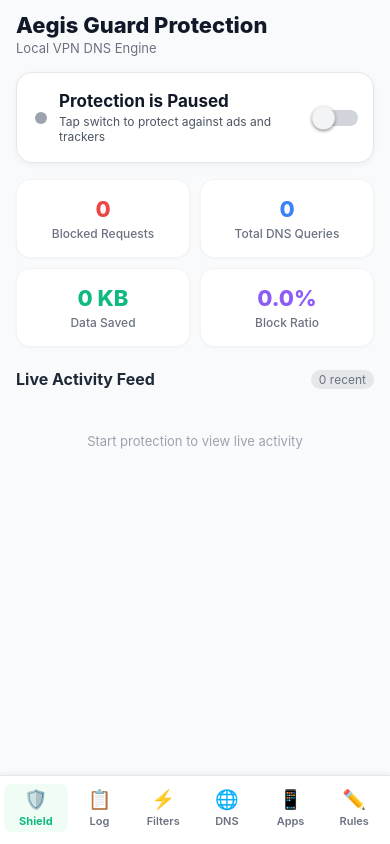
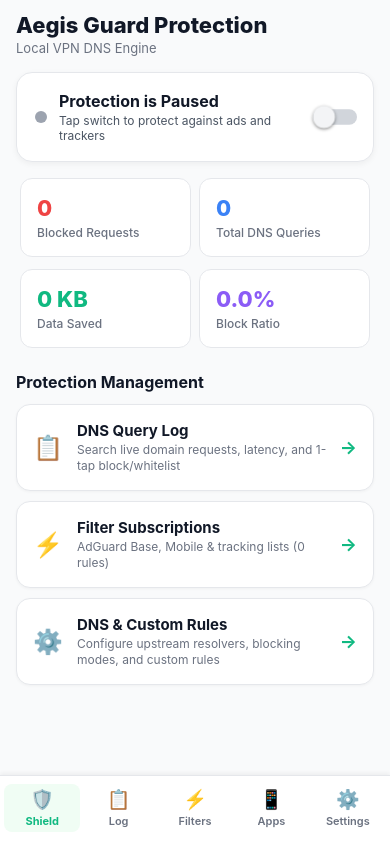
Before and after one commit to fajos/aegis-guard, a React Native app: screen / in a window 390 px wide. Built offline with nearby package versions, Linux system fonts and the light colour scheme.

Commit message:
Consolidate DNS and Rules under Settings tab, streamline Dashboard screen

```diff
--- a/App.tsx
+++ b/App.tsx
@@ -10,11 +10,10 @@
 import { DashboardScreen } from './src/screens/DashboardScreen';
 import { QueryLogScreen } from './src/screens/QueryLogScreen';
 import { FiltersScreen } from './src/screens/FiltersScreen';
-import { DnsSettingsScreen } from './src/screens/DnsSettingsScreen';
 import { AppManagementScreen } from './src/screens/AppManagementScreen';
-import { UserRulesScreen } from './src/screens/UserRulesScreen';
+import { SettingsScreen } from './src/screens/SettingsScreen';
 
-type Tab = 'dashboard' | 'queryLog' | 'filters' | 'dns' | 'apps' | 'rules';
+type Tab = 'dashboard' | 'queryLog' | 'filters' | 'apps' | 'settings';
 
 interface TabItem {
   id: Tab;
@@ -26,9 +25,8 @@
   { id: 'dashboard', title: 'Shield', icon: '🛡️' },
   { id: 'queryLog', title: 'Log', icon: '📋' },
   { id: 'filters', title: 'Filters', icon: '⚡' },
-  { id: 'dns', title: 'DNS', icon: '🌐' },
   { id: 'apps', title: 'Apps', icon: '📱' },
-  { id: 'rules', title: 'Rules', icon: '✏️' },
+  { id: 'settings', title: 'Settings', icon: '⚙️' },
 ];
 
 function MainNavigator(): React.JSX.Element {
@@ -45,7 +43,10 @@
       {/* Screen Body - Persistent Screen Instances across Tabs */}
       <View style={styles.screenContainer}>
         <View style={[styles.screenWrapper, activeTab !== 'dashboard' && styles.hidden]}>
-          <DashboardScreen isActive={activeTab === 'dashboard'} />
+          <DashboardScreen
+            isActive={activeTab === 'dashboard'}
+            onNavigateToTab={(tab) => setActiveTab(tab as Tab)}
+          />
         </View>
         <View style={[styles.screenWrapper, activeTab !== 'queryLog' && styles.hidden]}>
           <QueryLogScreen isActive={activeTab === 'queryLog'} />
@@ -53,14 +54,11 @@
         <View style={[styles.screenWrapper, activeTab !== 'filters' && styles.hidden]}>
           <FiltersScreen />
         </View>
-        <View style={[styles.screenWrapper, activeTab !== 'dns' && styles.hidden]}>
-          <DnsSettingsScreen />
-        </View>
         <View style={[styles.screenWrapper, activeTab !== 'apps' && styles.hidden]}>
           <AppManagementScreen />
         </View>
-        <View style={[styles.screenWrapper, activeTab !== 'rules' && styles.hidden]}>
-          <UserRulesScreen />
+        <View style={[styles.screenWrapper, activeTab !== 'settings' && styles.hidden]}>
+          <SettingsScreen />
         </View>
       </View>
 
--- a/src/screens/DashboardScreen.tsx
+++ b/src/screens/DashboardScreen.tsx
@@ -1,52 +1,26 @@
 import React, { useMemo } from 'react';
 import {
+  ScrollView,
   View,
   Text,
   Switch,
-  FlatList,
+  TouchableOpacity,
   StyleSheet,
-  Platform,
 } from 'react-native';
 import { SafeAreaView } from 'react-native-safe-area-context';
 import { StatusBar } from 'expo-status-bar';
 import { useAdGuardVpn } from '../hooks/useAdGuardVpn';
-import { QueryLogRecord } from '../native/AdGuardVpnModule';
 
 interface DashboardScreenProps {
   isActive?: boolean;
+  onNavigateToTab?: (tab: 'queryLog' | 'filters' | 'apps' | 'settings') => void;
 }
 
-const RecentLogItem = React.memo(({ item }: { item: QueryLogRecord }) => (
-  <View style={styles.logItem}>
-    <View
-      style={[
-        styles.badge,
-        { backgroundColor: item.isBlocked ? '#FEE2E2' : '#D1FAE5' },
-      ]}
-    >
-      <Text
-        style={[
-          styles.badgeText,
-          { color: item.isBlocked ? '#DC2626' : '#059669' },
-        ]}
-      >
-        {item.isBlocked ? 'BLOCKED' : 'ALLOWED'}
-      </Text>
-    </View>
-    <View style={styles.logInfo}>
-      <Text style={styles.logDomain} numberOfLines={1}>
-        {item.domain}
-      </Text>
-      <Text style={styles.logSub} numberOfLines={1}>
-        {item.matchedRule ? `Rule: ${item.matchedRule}` : `Upstream: ${item.upstream}`}
-      </Text>
-    </View>
-    <Text style={styles.logDuration}>{item.durationMs.toFixed(0)} ms</Text>
-  </View>
-));
-
-export const DashboardScreen: React.FC<DashboardScreenProps> = ({ isActive = true }) => {
-  const { isRunning, stats, recentLogs, toggleVpn } = useAdGuardVpn(isActive);
+export const DashboardScreen: React.FC<DashboardScreenProps> = ({
+  isActive = true,
+  onNavigateToTab,
+}) => {
+  const { isRunning, stats, toggleVpn } = useAdGuardVpn(isActive);
 
   const dataSavedFormatted = useMemo(() => {
     return stats.dataSavedBytes > 1024 * 1024
@@ -54,12 +28,14 @@
       : `${Math.round(stats.dataSavedBytes / 1024)} KB`;
   }, [stats.dataSavedBytes]);
 
-  const displayLogs = useMemo(() => recentLogs.slice(0, 10), [recentLogs]);
-
   return (
     <SafeAreaView style={styles.container}>
       <StatusBar style="dark" />
 
+      <ScrollView
+        showsVerticalScrollIndicator={false}
+        contentContainerStyle={styles.scrollContent}
+      >
         {/* Header */}
         <View style={styles.header}>
           <Text style={styles.headerTitle}>Aegis Guard Protection</Text>
@@ -67,9 +43,19 @@
         </View>
 
         {/* Main Status Hero Card */}
-      <View style={[styles.statusCard, isRunning ? styles.statusCardActive : styles.statusCardPaused]}>
+        <View
+          style={[
+            styles.statusCard,
+            isRunning ? styles.statusCardActive : styles.statusCardPaused,
+          ]}
+        >
           <View style={styles.statusContent}>
-          <View style={[styles.statusDot, { backgroundColor: isRunning ? '#10B981' : '#9CA3AF' }]} />
+            <View
+              style={[
+                styles.statusDot,
+                { backgroundColor: isRunning ? '#10B981' : '#9CA3AF' },
+              ]}
+            />
             <View style={styles.statusTextContainer}>
               <Text style={styles.statusTitle}>
                 {isRunning ? 'Protection is Enabled' : 'Protection is Paused'}
@@ -123,29 +109,63 @@
           </View>
         </View>
 
-      {/* Live Filtering Log Header */}
-      <View style={styles.sectionHeaderRow}>
-        <Text style={styles.sectionHeader}>Live Activity Feed</Text>
-        <Text style={styles.sectionBadge}>{displayLogs.length} recent</Text>
-      </View>
+        {/* Quick Hub Navigation Cards */}
+        <Text style={styles.sectionHeading}>Protection Management</Text>
 
-      {/* Live Stream List */}
-      <FlatList
-        data={displayLogs}
-        keyExtractor={(item, index) => `${item.timestamp}-${item.domain}-${index}`}
-        maxToRenderPerBatch={10}
-        initialNumToRender={10}
-        windowSize={3}
-        removeClippedSubviews={Platform.OS === 'android'}
-        ListEmptyComponent={
-          <View style={styles.emptyContainer}>
-            <Text style={styles.emptyText}>
-              {isRunning ? 'Waiting for DNS queries...' : 'Start protection to view live activity'}
+        {/* Query Log Card */}
+        <TouchableOpacity
+          style={styles.actionCard}
+          activeOpacity={0.7}
+          onPress={() => onNavigateToTab?.('queryLog')}
+        >
+          <View style={styles.actionCardLeft}>
+            <Text style={styles.actionCardIcon}>📋</Text>
+            <View style={styles.actionCardTextContainer}>
+              <Text style={styles.actionCardTitle}>DNS Query Log</Text>
+              <Text style={styles.actionCardSubtitle}>
+                Search live domain requests, latency, and 1-tap block/whitelist
               </Text>
             </View>
-        }
-        renderItem={({ item }) => <RecentLogItem item={item} />}
-      />
+          </View>
+          <Text style={styles.actionCardArrow}>→</Text>
+        </TouchableOpacity>
+
+        {/* Filter Subscriptions Card */}
+        <TouchableOpacity
+          style={styles.actionCard}
+          activeOpacity={0.7}
+          onPress={() => onNavigateToTab?.('filters')}
+        >
+          <View style={styles.actionCardLeft}>
+            <Text style={styles.actionCardIcon}>⚡</Text>
+            <View style={styles.actionCardTextContainer}>
+              <Text style={styles.actionCardTitle}>Filter Subscriptions</Text>
+              <Text style={styles.actionCardSubtitle}>
+                AdGuard Base, Mobile & tracking lists ({stats.ruleCount.toLocaleString()} rules)
+              </Text>
+            </View>
+          </View>
+          <Text style={styles.actionCardArrow}>→</Text>
+        </TouchableOpacity>
+
+        {/* Settings Card */}
+        <TouchableOpacity
+          style={styles.actionCard}
+          activeOpacity={0.7}
+          onPress={() => onNavigateToTab?.('settings')}
+        >
+          <View style={styles.actionCardLeft}>
+            <Text style={styles.actionCardIcon}>⚙️</Text>
+            <View style={styles.actionCardTextContainer}>
+              <Text style={styles.actionCardTitle}>DNS & Custom Rules</Text>
+              <Text style={styles.actionCardSubtitle}>
+                Configure upstream resolvers, blocking modes, and custom rules
+              </Text>
+            </View>
+          </View>
+          <Text style={styles.actionCardArrow}>→</Text>
+        </TouchableOpacity>
+      </ScrollView>
     </SafeAreaView>
   );
 };
@@ -154,8 +174,11 @@
   container: {
     flex: 1,
     backgroundColor: '#F9FAFB',
+  },
+  scrollContent: {
     paddingHorizontal: 16,
     paddingTop: 12,
+    paddingBottom: 24,
   },
   header: {
     marginBottom: 16,
@@ -196,7 +219,7 @@
     flexDirection: 'row',
     alignItems: 'center',
     flex: 1,
-    paddingRight: 10,
+    marginRight: 12,
   },
   statusDot: {
     width: 12,
@@ -208,111 +231,93 @@
     flex: 1,
   },
   statusTitle: {
-    fontSize: 17,
+    fontSize: 16,
     fontWeight: '700',
     color: '#111827',
   },
   statusSubtitle: {
     fontSize: 12,
     color: '#4B5563',
-    marginTop: 3,
+    marginTop: 2,
   },
   switchControl: {
-    transform: [{ scaleX: 1.15 }, { scaleY: 1.15 }],
+    transform: [{ scaleX: 1.1 }, { scaleY: 1.1 }],
   },
   statsGrid: {
     flexDirection: 'row',
-    marginBottom: 10,
-    gap: 10,
+    justifyContent: 'space-between',
+    marginBottom: 12,
   },
   statBox: {
     flex: 1,
     backgroundColor: '#FFFFFF',
-    borderRadius: 14,
+    borderRadius: 12,
     padding: 16,
-    alignItems: 'center',
+    marginHorizontal: 4,
     borderWidth: 1,
-    borderColor: '#F3F4F6',
+    borderColor: '#E5E7EB',
     elevation: 1,
-    shadowColor: '#000',
-    shadowOffset: { width: 0, height: 1 },
-    shadowOpacity: 0.03,
-    shadowRadius: 3,
   },
   statValue: {
     fontSize: 22,
     fontWeight: '800',
+    marginBottom: 4,
   },
   statLabel: {
     fontSize: 12,
     color: '#6B7280',
-    marginTop: 4,
     fontWeight: '500',
   },
-  sectionHeaderRow: {
-    flexDirection: 'row',
-    justifyContent: 'space-between',
-    alignItems: 'center',
-    marginVertical: 12,
-  },
-  sectionHeader: {
+  sectionHeading: {
     fontSize: 16,
     fontWeight: '700',
-    color: '#1F2937',
+    color: '#111827',
+    marginTop: 12,
+    marginBottom: 12,
   },
-  sectionBadge: {
+  actionCard: {
+    flexDirection: 'row',
+    alignItems: 'center',
+    justifyContent: 'space-between',
+    backgroundColor: '#FFFFFF',
+    borderRadius: 14,
+    padding: 16,
+    marginBottom: 10,
+    borderWidth: 1,
+    borderColor: '#E5E7EB',
+    elevation: 1,
+    shadowColor: '#000',
+    shadowOffset: { width: 0, height: 1 },
+    shadowOpacity: 0.04,
+    shadowRadius: 3,
+  },
+  actionCardLeft: {
+    flexDirection: 'row',
+    alignItems: 'center',
+    flex: 1,
+    marginRight: 12,
+  },
+  actionCardIcon: {
+    fontSize: 24,
+    marginRight: 14,
+  },
+  actionCardTextContainer: {
+    flex: 1,
+  },
+  actionCardTitle: {
+    fontSize: 15,
+    fontWeight: '700',
+    color: '#111827',
+  },
+  actionCardSubtitle: {
     fontSize: 12,
     color: '#6B7280',
-    backgroundColor: '#E5E7EB',
-    paddingHorizontal: 8,
-    paddingVertical: 2,
-    borderRadius: 10,
+    marginTop: 2,
+    lineHeight: 16,
   },
-  emptyContainer: {
-    alignItems: 'center',
-    paddingVertical: 32,
-  },
-  emptyText: {
-    fontSize: 13,
-    color: '#9CA3AF',
-  },
-  logItem: {
-    flexDirection: 'row',
-    alignItems: 'center',
-    backgroundColor: '#FFFFFF',
-    borderRadius: 10,
-    padding: 12,
-    marginBottom: 8,
-    borderWidth: 1,
-    borderColor: '#F3F4F6',
-  },
-  badge: {
-    borderRadius: 6,
-    paddingHorizontal: 7,
-    paddingVertical: 3,
-    marginRight: 10,
-  },
-  badgeText: {
-    fontSize: 10,
-    fontWeight: '800',
-    letterSpacing: 0.5,
-  },
-  logInfo: {
-    flex: 1,
-  },
-  logDomain: {
-    fontSize: 14,
-    fontWeight: '600',
-    color: '#1F2937',
-  },
-  logSub: {
-    fontSize: 11,
-    color: '#6B7280',
-    marginTop: 2,
-  },
-  logDuration: {
-    fontSize: 12,
-    color: '#9CA3AF',
-    fontVariant: ['tabular-nums'],
+  actionCardArrow: {
+    fontSize: 18,
+    fontWeight: '700',
+    color: '#10B981',
   },
 });
--- a/src/screens/DnsSettingsScreen.tsx
+++ b/src/screens/DnsSettingsScreen.tsx
@@ -44,7 +44,11 @@
 let cachedServers: string[] = ['94.140.14.14', '1.1.1.1'];
 let cachedBlockingMode: 'ADDRESS' | 'NXDOMAIN' | 'REFUSED' = 'ADDRESS';
 
-export const DnsSettingsScreen: React.FC = () => {
+interface DnsSettingsScreenProps {
+  isNested?: boolean;
+}
+
+export const DnsSettingsScreen: React.FC<DnsSettingsScreenProps> = ({ isNested = false }) => {
   const [selectedServers, setSelectedServers] = useState<string[]>(cachedServers);
   const [customServer, setCustomServer] = useState('');
   const [blockingMode, setBlockingMode] = useState<'ADDRESS' | 'NXDOMAIN' | 'REFUSED'>(cachedBlockingMode);
@@ -100,14 +104,19 @@
     }
   };
 
+  const Container = isNested ? View : SafeAreaView;
+
   return (
-    <SafeAreaView style={styles.container}>
+    <Container style={styles.container}>
       <ScrollView contentContainerStyle={styles.scrollContent}>
-        {/* Title */}
-        <Text style={styles.heading}>DNS Upstream & Blocking</Text>
-        <Text style={styles.subheading}>
-          Control upstream recursive resolvers and blocking response modes.
-        </Text>
+        {!isNested && (
+          <>
+            <Text style={styles.heading}>DNS Upstream & Blocking</Text>
+            <Text style={styles.subheading}>
+              Control upstream recursive resolvers and blocking response modes.
+            </Text>
+          </>
+        )}
 
         {/* Selected Upstream Servers */}
         <Text style={styles.sectionTitle}>Active Upstream Resolvers</Text>
@@ -211,7 +220,7 @@
           <Text style={styles.saveButtonText}>Save & Apply DNS Settings</Text>
         </TouchableOpacity>
       </ScrollView>
-    </SafeAreaView>
+    </Container>
   );
 };
 
--- /dev/null
+++ b/src/screens/SettingsScreen.tsx
@@ -0,0 +1,116 @@
+import React, { useState } from 'react';
+import { View, Text, TouchableOpacity, StyleSheet } from 'react-native';
+import { DnsSettingsScreen } from './DnsSettingsScreen';
+import { UserRulesScreen } from './UserRulesScreen';
+
+export type SettingsSubTab = 'dns' | 'rules';
+
+interface SettingsScreenProps {
+  initialSubTab?: SettingsSubTab;
+}
+
+export const SettingsScreen: React.FC<SettingsScreenProps> = ({ initialSubTab = 'dns' }) => {
+  const [activeSubTab, setActiveSubTab] = useState<SettingsSubTab>(initialSubTab);
+
+  return (
+    <View style={styles.container}>
+      {/* Header with Segmented Switcher */}
+      <View style={styles.header}>
+        <Text style={styles.headerTitle}>Settings & Protection</Text>
+        <Text style={styles.headerSubtitle}>
+          Configure upstream resolvers and custom rule syntax
+        </Text>
+
+        <View style={styles.segmentedContainer}>
+          <TouchableOpacity
+            style={[styles.segmentButton, activeSubTab === 'dns' && styles.segmentButtonActive]}
+            onPress={() => setActiveSubTab('dns')}
+            activeOpacity={0.7}
+          >
+            <Text style={[styles.segmentText, activeSubTab === 'dns' && styles.segmentTextActive]}>
+              🌐 DNS Upstreams
+            </Text>
+          </TouchableOpacity>
+
+          <TouchableOpacity
+            style={[styles.segmentButton, activeSubTab === 'rules' && styles.segmentButtonActive]}
+            onPress={() => setActiveSubTab('rules')}
+            activeOpacity={0.7}
+          >
+            <Text style={[styles.segmentText, activeSubTab === 'rules' && styles.segmentTextActive]}>
+              ✏️ Custom Rules
+            </Text>
+          </TouchableOpacity>
+        </View>
+      </View>
+
+      {/* Nested Sub-Screen View */}
+      <View style={styles.content}>
+        {activeSubTab === 'dns' ? (
+          <DnsSettingsScreen isNested />
+        ) : (
+          <UserRulesScreen isNested />
+        )}
+      </View>
+    </View>
+  );
+};
+
+const styles = StyleSheet.create({
+  container: {
+    flex: 1,
+    backgroundColor: '#F9FAFB',
+  },
+  header: {
+    paddingHorizontal: 16,
+    paddingTop: 8,
+    paddingBottom: 12,
+    backgroundColor: '#FFFFFF',
+    borderBottomWidth: 1,
+    borderBottomColor: '#E5E7EB',
+  },
+  headerTitle: {
+    fontSize: 22,
+    fontWeight: '800',
+    color: '#111827',
+  },
+  headerSubtitle: {
+    fontSize: 13,
+    color: '#6B7280',
+    marginTop: 2,
+    marginBottom: 12,
+  },
+  segmentedContainer: {
+    flexDirection: 'row',
+    backgroundColor: '#F3F4F6',
+    borderRadius: 12,
+    padding: 3,
+  },
+  segmentButton: {
+    flex: 1,
+    paddingVertical: 10,
+    alignItems: 'center',
+    justifyContent: 'center',
+    borderRadius: 9,
+  },
+  segmentButtonActive: {
+    backgroundColor: '#FFFFFF',
+    elevation: 2,
+    shadowColor: '#000',
+    shadowOffset: { width: 0, height: 1 },
+    shadowOpacity: 0.1,
+    shadowRadius: 2,
+  },
+  segmentText: {
+    fontSize: 13,
+    fontWeight: '600',
+    color: '#6B7280',
+  },
+  segmentTextActive: {
+    color: '#10B981',
+    fontWeight: '700',
+  },
+  content: {
+    flex: 1,
+  },
+});
--- a/src/screens/UserRulesScreen.tsx
+++ b/src/screens/UserRulesScreen.tsx
@@ -22,7 +22,11 @@
 // In-memory cache for instant user rules editor rendering
 let cachedUserRules = '';
 
-export const UserRulesScreen: React.FC = () => {
+interface UserRulesScreenProps {
+  isNested?: boolean;
+}
+
+export const UserRulesScreen: React.FC<UserRulesScreenProps> = ({ isNested = false }) => {
   const [rules, setRules] = useState<string>(cachedUserRules);
   const [isSaving, setIsSaving] = useState(false);
   const [showGuide, setShowGuide] = useState(false);
@@ -71,8 +75,10 @@
       return trimmed.length > 0 && !trimmed.startsWith('!') && !trimmed.startsWith('#');
     }).length;
 
+  const Container = isNested ? View : SafeAreaView;
+
   return (
-    <SafeAreaView style={styles.container}>
+    <Container style={styles.container}>
       <ScrollView contentContainerStyle={styles.scrollContent}>
         {/* Title & Count */}
         <View style={styles.headerRow}>
@@ -178,7 +184,7 @@
           </Text>
         </TouchableOpacity>
       </ScrollView>
-    </SafeAreaView>
+    </Container>
   );
 };
 
```
Lines whose indentation alone changed are shown as unchanged.
